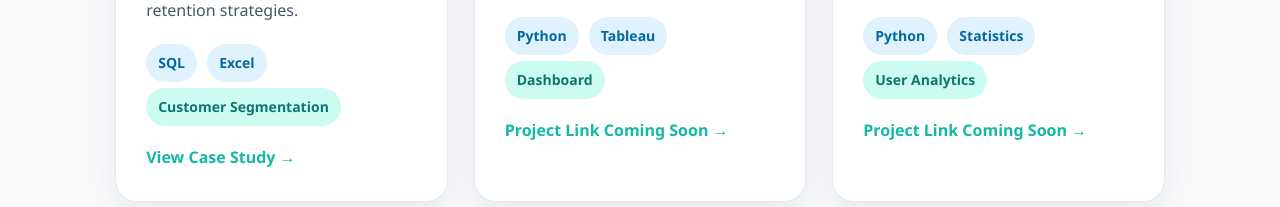
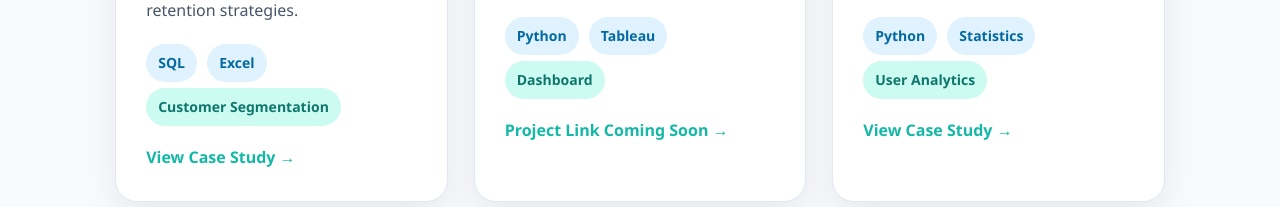
Before and after one commit to VAkshay11/akshayvanathadupula.github.io, a plain HTML site: page index.html in a window 1280 px wide. Shown: the part 1798-2005 px from the top of the page. Drawn offline with Linux system fonts and the light colour scheme.

Commit message:
Update project link to point to case study

```diff
--- a/index.html
+++ b/index.html
@@ -387,7 +387,7 @@
       <span class="tag">Statistics</span>
       <span class="tag teal">User Analytics</span>
       <br>
-      <a href="#" class="project-btn">Project Link Coming Soon →</a>
+      <a href="projects/placed.html" class="project-btn">View Case Study →</a>
     </div>
 
     <div class="card">
```
